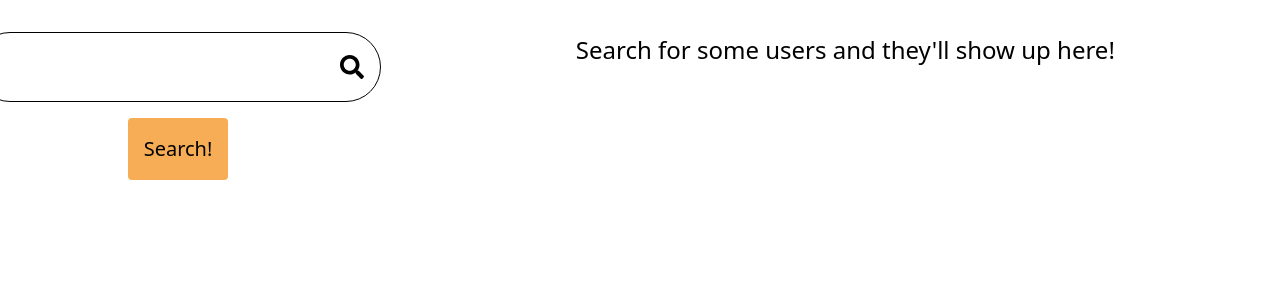
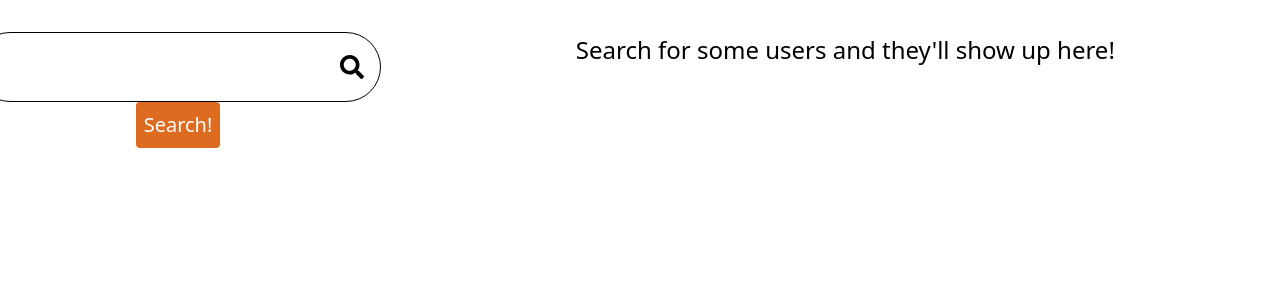
Before and after one commit to LilypadNebula/codefriends, a Vue app: page / in a window 1280 px wide. Shown: the top 300 px of the page. Built offline with nearby package versions, Linux system fonts and the light colour scheme.

Commit message:
Change button style

```diff
--- a/src/App.vue
+++ b/src/App.vue
@@ -5,7 +5,7 @@
         <input type="text" v-model="searchQuery" />
         <font-awesome-icon icon="search"></font-awesome-icon>
       </div>
-      <button class="text-xl p-4 m-4 rounded bg-orange-400" @click="searchUsers">Search!</button>
+      <button class="enabledButton" @click="searchUsers">Search!</button>
       <p class="text-2xl text-center" v-if="peopleCount > 0">Results: {{peopleCount}}</p>
     </div>
     <div class="w-full md:w-2/3">
```
